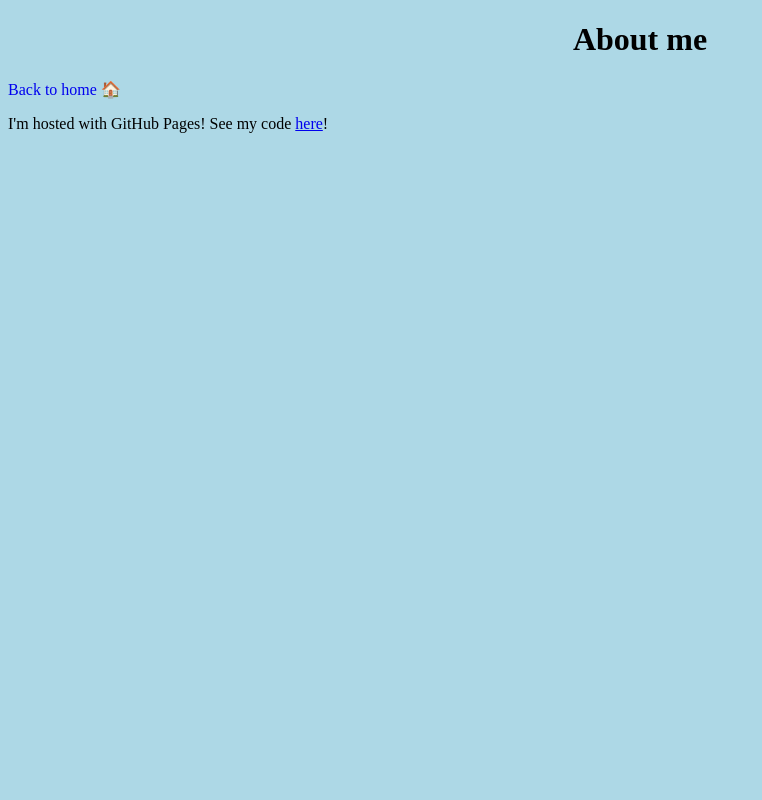
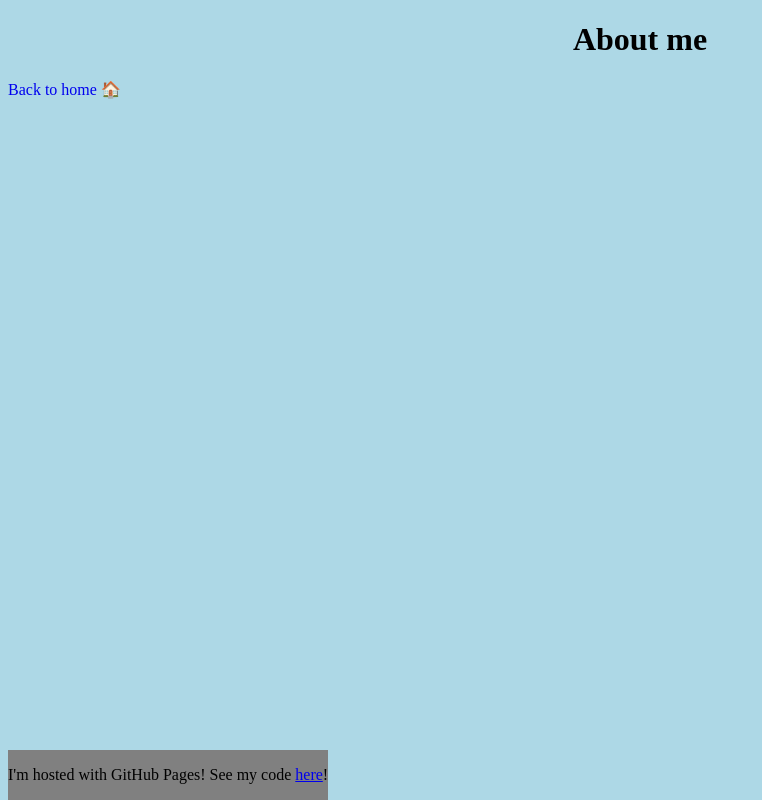
Before and after one commit to ReinIsNOTaDev/aboutme, a plain HTML site: page aboutme.html in a window 1280 px wide. Shown: the whole page, without its empty margins (0-762 px from the left). Drawn offline with Linux system fonts and the light colour scheme.

Commit message:
the commit 3: im commiting to this!11!!!!11111

```diff
--- a/aboutme.html
+++ b/aboutme.html
@@ -6,6 +6,8 @@
 <body>
 <h1 class="center">About me</h1>
 <a style="text-decoration:none" href="/aboutme">Back to home 🏠</a>
-<p>I'm hosted with GitHub Pages! See my code <a href="github.com/ReinIsNOTaDev/aboutme">here</a>!</p>
+<div class="black">
+<p class="center">I'm hosted with GitHub Pages! See my code <a href="github.com/ReinIsNOTaDev/aboutme">here</a>!</p>
+</div>
 </body>
 </html>
--- a/styles.css
+++ b/styles.css
@@ -5,5 +5,7 @@ body {
   text-align: center;
 }
 .black {
-  background-color: black;
+  background-color: gray;
+  position: absolute;
+  bottom: 0px;
 }
```
Also changed, not shown: blogs/index.html (+3 -1 lines), index.html (+1 -1 lines).
